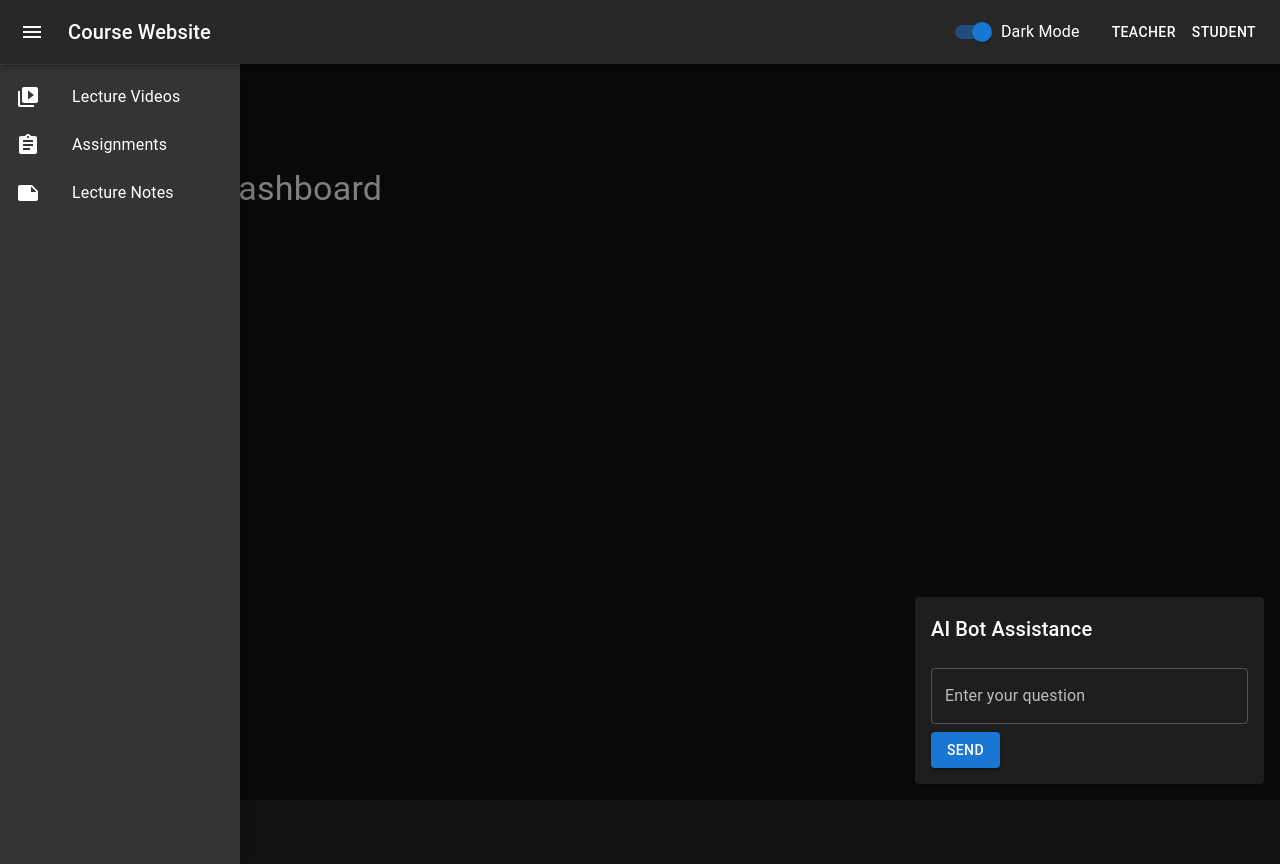
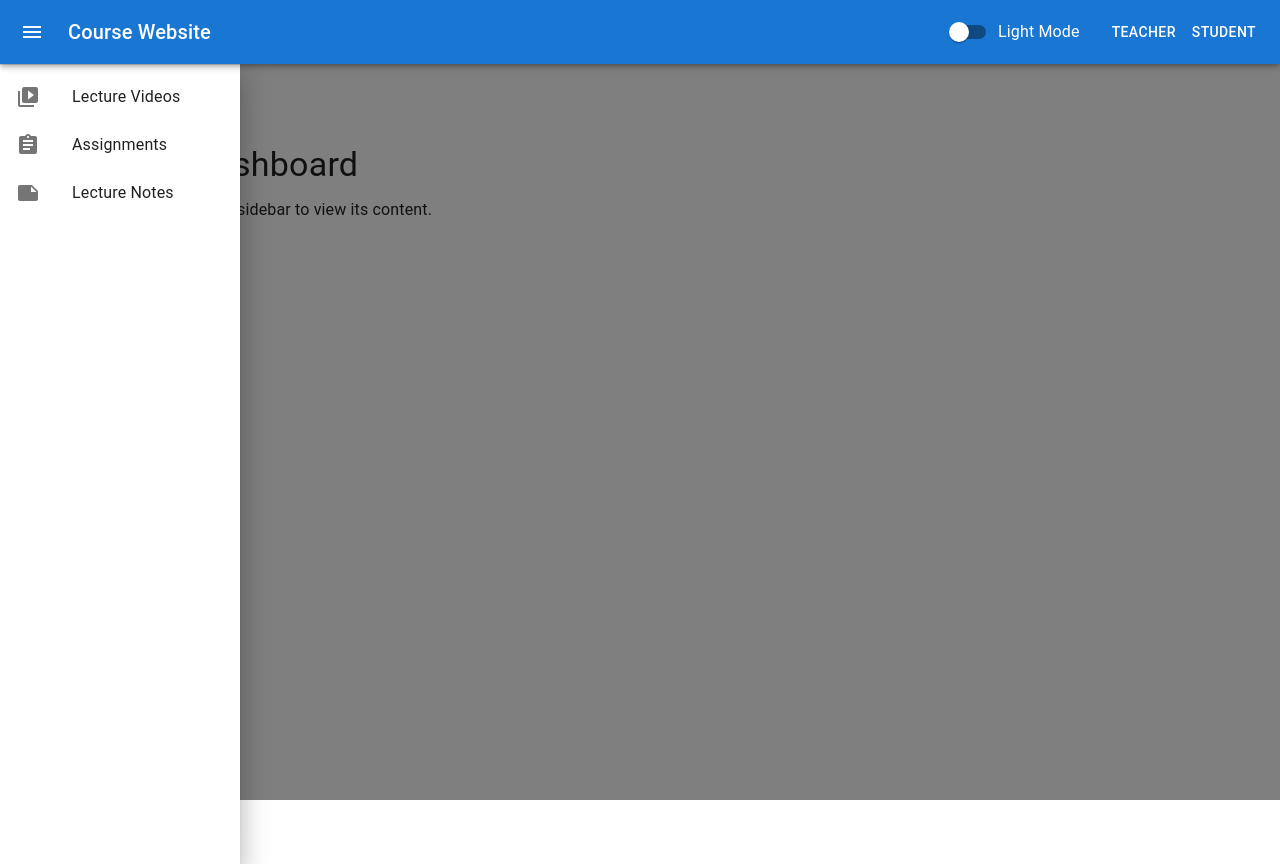
Before and after one commit to Johan511/OB-course-website, a React (Create React App) app: page /student in a window 1280 px wide. Both pictures are taken after a click on the button 32 px from the left and 32 px from the top of the page. Before the commit the page ends 800 px from the top, so only its background shows below. Built offline with nearby package versions, Linux system fonts and the light colour scheme.

Commit message:
added video feature inline with student dashboard
Signed-off-by: HHN <harihara.sn@gmail.com>

```diff
--- a/src/App.tsx
+++ b/src/App.tsx
@@ -1,25 +1,20 @@
 // src/App.tsx
 import React, { useMemo, useState } from 'react';
 import { createTheme, ThemeProvider } from '@mui/material/styles';
-import { CssBaseline, Container, Box } from '@mui/material';
+import { CssBaseline, Toolbar, Container, Box } from '@mui/material';
 import { BrowserRouter as Router, Routes, Route } from 'react-router-dom';
 import AppHeader from './components/AppHeader';
 import TeacherDashboard from './pages/TeacherDashboard';
 import StudentDashboard from './pages/StudentDashboard';
 import WeeklyMaterialSidebar from './components/WeeklyMaterialSidebar';
-import LectureVideo from './pages/LectureVideo';
 
 const App: React.FC = () => {
-  const [darkMode, setDarkMode] = useState(true);
+  const [darkMode, setDarkMode] = useState(false);
   const [drawerOpen, setDrawerOpen] = useState(false);
+  const [selectedMaterial, setSelectedMaterial] = useState<string>("");
 
-  const toggleDarkMode = () => {
-    setDarkMode((prev) => !prev);
-  };
-
-  const toggleDrawer = () => {
-    setDrawerOpen((prev) => !prev);
-  };
+  const toggleDarkMode = () => setDarkMode(prev => !prev);
+  const toggleDrawer = () => setDrawerOpen(prev => !prev);
 
   const theme = useMemo(
     () =>
@@ -38,42 +33,27 @@
       <CssBaseline />
       <Router>
         <AppHeader darkMode={darkMode} toggleDarkMode={toggleDarkMode} toggleDrawer={toggleDrawer} />
-        <WeeklyMaterialSidebar open={drawerOpen} onClose={toggleDrawer} />
-        {/*
-          Create a scrollable Box that starts below the fixed header.
-          It has its own custom scrollbar styles based on the current theme.
-        */}
+        <WeeklyMaterialSidebar
+          open={drawerOpen}
+          onClose={toggleDrawer}
+          onSelectMaterial={(material: string) => setSelectedMaterial(material)}
+        />
+        {/* Offset for the fixed header */}
+        <Toolbar />
         <Box
           sx={{
-            mt: '64px', // Offset for header height (adjust if your header is taller)
-            height: 'calc(100vh - 64px)', // Ensure it fills the rest of the viewport
+            mt: '64px', // header offset; adjust if needed
+            height: 'calc(100vh - 64px)',
             overflowY: 'auto',
-            '&::-webkit-scrollbar': {
-              width: '12px',
-              height: '12px',
-            },
-            '&::-webkit-scrollbar-track': {
-              background:
-                theme.palette.mode === 'dark'
-                  ? theme.palette.grey[900]
-                  : theme.palette.grey[200],
-              borderRadius: '6px',
-            },
-            '&::-webkit-scrollbar-thumb': {
-              backgroundColor: theme.palette.primary.main,
-              borderRadius: '6px',
-              border: `3px solid ${
-                theme.palette.mode === 'dark'
-                  ? theme.palette.grey[900]
-                  : theme.palette.grey[200]
-              }`,
-            },
           }}
         >
           <Container sx={{ mt: 2 }}>
             <Routes>
               <Route path="/teacher" element={<TeacherDashboard />} />
-              <Route path="/student" element={<StudentDashboard />} />
+              <Route
+                path="/student"
+                element={<StudentDashboard selectedMaterial={selectedMaterial} />}
+              />
             </Routes>
           </Container>
         </Box>
--- a/src/components/WeeklyMaterialSidebar.tsx
+++ b/src/components/WeeklyMaterialSidebar.tsx
@@ -12,16 +12,20 @@
 import VideoLibraryIcon from '@mui/icons-material/VideoLibrary';
 import AssignmentIcon from '@mui/icons-material/Assignment';
 import NoteIcon from '@mui/icons-material/Note';
-import { Link } from 'react-router-dom';
 
 const drawerWidth = 240;
 
 interface WeeklyMaterialSidebarProps {
   open: boolean;
   onClose: () => void;
+  onSelectMaterial: (material: string) => void;
 }
 
-const WeeklyMaterialSidebar: React.FC<WeeklyMaterialSidebarProps> = ({ open, onClose }) => {
+const WeeklyMaterialSidebar: React.FC<WeeklyMaterialSidebarProps> = ({
+  open,
+  onClose,
+  onSelectMaterial,
+}) => {
   return (
     <Drawer
       anchor="left"
@@ -35,27 +39,22 @@
         '& .MuiDrawer-paper': {
           width: drawerWidth,
           boxSizing: 'border-box',
-          top: '64px', // Offset so the drawer starts below the header
+          top: '64px', // ensures the drawer appears below the header
         },
       }}
     >
       <Divider />
       <List>
         <ListItem disablePadding>
-          <Link
-            to="/student/lecture-video"
-            style={{ textDecoration: 'none', color: 'inherit', width: '100%' }}
-          >
-            <ListItemButton>
-              <ListItemIcon>
-                <VideoLibraryIcon />
-              </ListItemIcon>
-              <ListItemText primary="Lecture Videos" />
-            </ListItemButton>
-          </Link>
+          <ListItemButton onClick={() => { onSelectMaterial("lectureVideo"); onClose(); }}>
+            <ListItemIcon>
+              <VideoLibraryIcon />
+            </ListItemIcon>
+            <ListItemText primary="Lecture Videos" />
+          </ListItemButton>
         </ListItem>
         <ListItem disablePadding>
-          <ListItemButton>
+          <ListItemButton onClick={() => { onSelectMaterial("assignments"); onClose(); }}>
             <ListItemIcon>
               <AssignmentIcon />
             </ListItemIcon>
@@ -63,7 +62,7 @@
           </ListItemButton>
         </ListItem>
         <ListItem disablePadding>
-          <ListItemButton>
+          <ListItemButton onClick={() => { onSelectMaterial("lectureNotes"); onClose(); }}>
             <ListItemIcon>
               <NoteIcon />
             </ListItemIcon>
@@ -75,5 +74,4 @@
   );
 };
 
-
 export default WeeklyMaterialSidebar;
--- a/src/pages/StudentDashboard.tsx
+++ b/src/pages/StudentDashboard.tsx
@@ -1,20 +1,40 @@
 // src/pages/StudentDashboard.tsx
 import React from 'react';
-import { Box, Toolbar, Typography } from '@mui/material';
-import StudentLayout from '../layouts/StudentLayout';
+import { Box, Typography } from '@mui/material';
 
+interface StudentDashboardProps {
+  selectedMaterial: string;
+}
 
-const StudentDashboard: React.FC = () => {
+const StudentDashboard: React.FC<StudentDashboardProps> = ({ selectedMaterial }) => {
   return (
-    <StudentLayout>
-      {/* Toolbar to ensure content is below the header */}
-      <Toolbar />
-      {/* Main content area */}
-      <Box sx={{ p: 3 }}>
-        <Typography variant="h4">Student Dashboard</Typography>
-        {/* Other student dashboard content goes here */}
-      </Box>
-    </StudentLayout>
+    <Box>
+      <Typography variant="h4" gutterBottom>
+        Student Dashboard
+      </Typography>
+      {selectedMaterial === "lectureVideo" && (
+        <Box sx={{ mt: 2 }}>
+          <Typography variant="h5" gutterBottom>
+            Lecture Video
+          </Typography>
+          <video controls style={{ width: '100%', maxWidth: '800px' }}>
+            <source src="/static-video.mp4" type="video/mp4" />
+            Your browser does not support the video tag.
+          </video>
+        </Box>
+      )}
+      {selectedMaterial === "assignments" && (
+        <Typography variant="body1">Assignments content goes here...</Typography>
+      )}
+      {selectedMaterial === "lectureNotes" && (
+        <Typography variant="body1">Lecture notes content goes here...</Typography>
+      )}
+      {selectedMaterial === "" && (
+        <Typography variant="body1">
+          Select an item from the sidebar to view its content.
+        </Typography>
+      )}
+    </Box>
   );
 };
 
```
Also changed, not shown: 1 other file (tests, documents, lock files or other folders).
